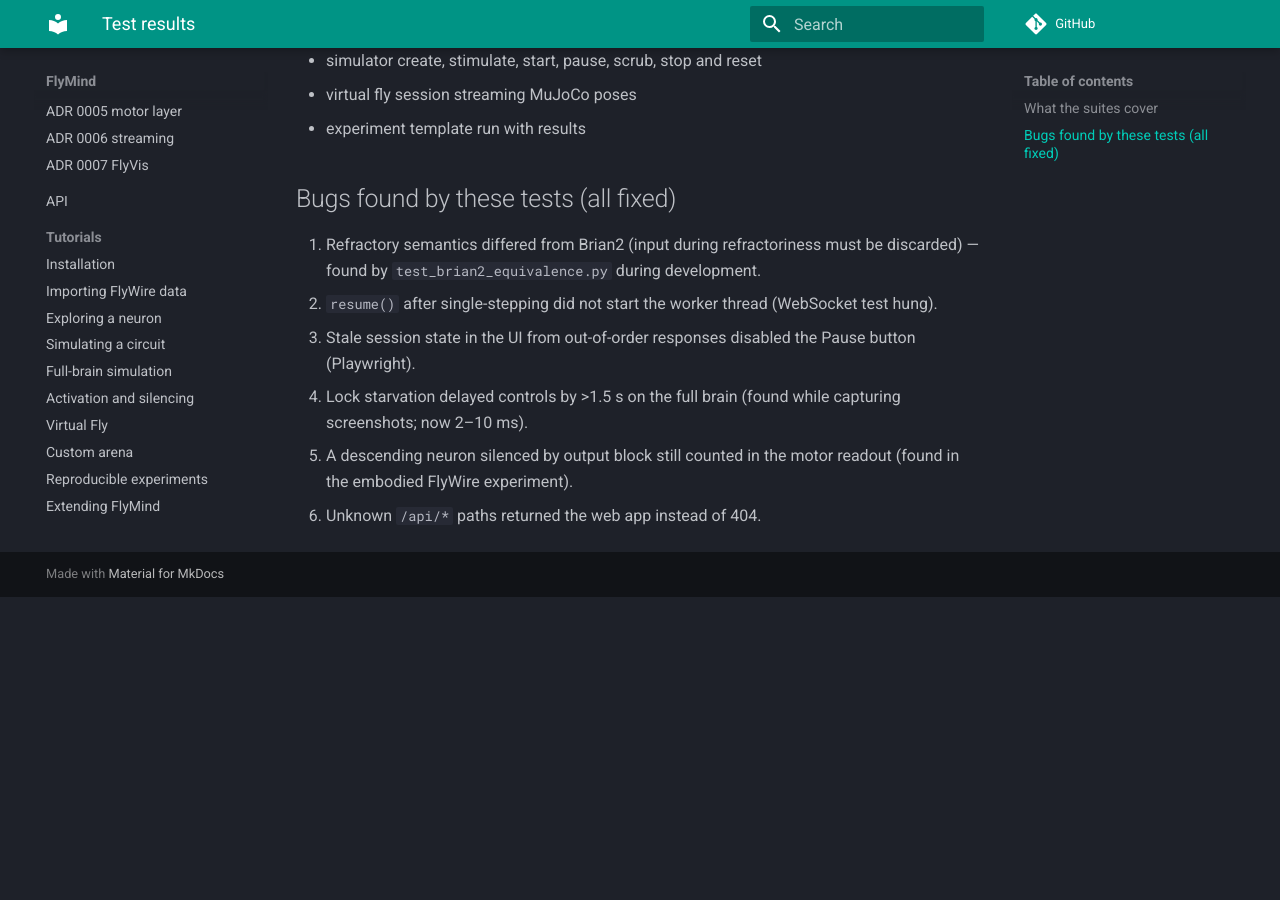
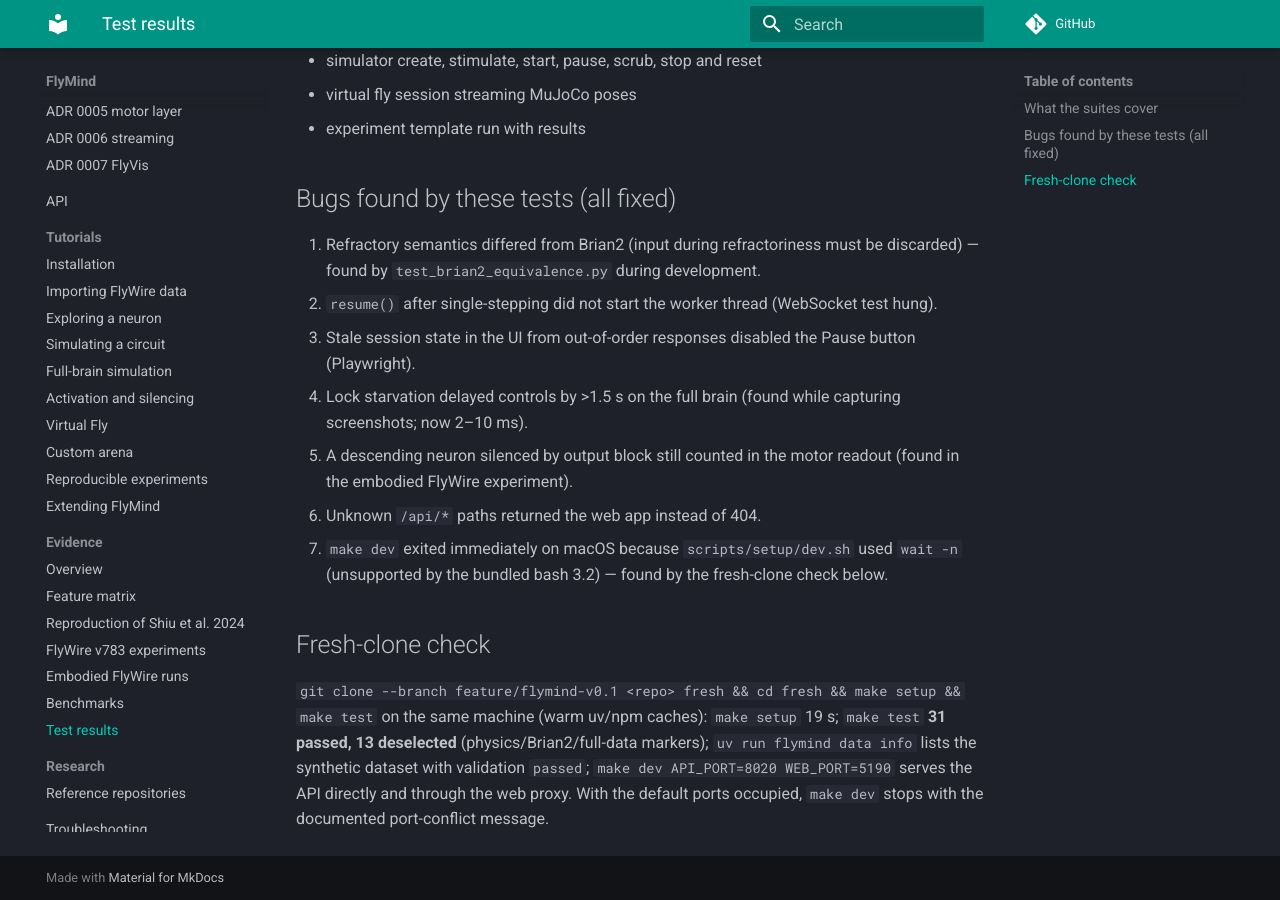
Before and after one commit to Ale-Newport/FlyMind, an MkDocs documentation site: the page built from docs/evidence/test-results.md, in a window 1280 px wide and 900 px high, scrolled down 2252 px. Built offline with MkDocs 1.6.1 and Material for MkDocs 9.7.7, drawn with Linux system fonts in a browser that asks for light colours; comment, search, counter and statistics services are not loaded; before the commit the page ends 2849 px from its top, so only the background shows below that.

Commit message:
Fix make dev on macOS bash 3.2 (no wait -n); record fresh-clone check

```diff
--- a/docs/evidence/test-results.md
+++ b/docs/evidence/test-results.md
@@ -71,3 +71,14 @@ Executed at commit `a4e2bcd` on macOS 27.0.1 (Apple M2 Max). Raw output is in
 4. Lock starvation delayed controls by >1.5 s on the full brain (found while capturing screenshots; now 2–10 ms).
 5. A descending neuron silenced by output block still counted in the motor readout (found in the embodied FlyWire experiment).
 6. Unknown `/api/*` paths returned the web app instead of 404.
+7. `make dev` exited immediately on macOS because `scripts/setup/dev.sh` used `wait -n`
+   (unsupported by the bundled bash 3.2) — found by the fresh-clone check below.
+
+## Fresh-clone check
+
+`git clone --branch feature/flymind-v0.1 <repo> fresh && cd fresh && make setup && make test`
+on the same machine (warm uv/npm caches): `make setup` 19 s; `make test` **31 passed,
+13 deselected** (physics/Brian2/full-data markers); `uv run flymind data info` lists the
+synthetic dataset with validation `passed`; `make dev API_PORT=8020 WEB_PORT=5190` serves
+the API directly and through the web proxy. With the default ports occupied, `make dev`
+stops with the documented port-conflict message.
```
Also changed, not shown: docs/IMPLEMENTATION_STATUS.md (+1 -1 lines), docs/evidence/feature-matrix.md (+1 -1 lines), 1 other file.
